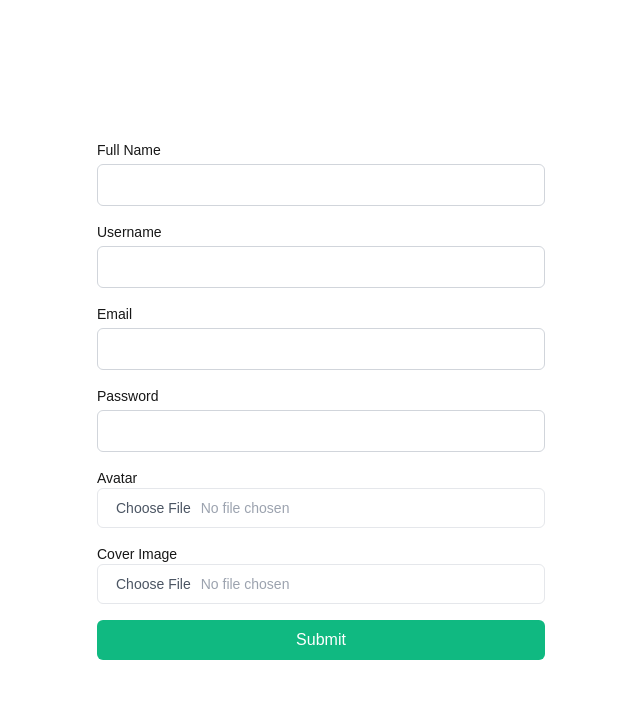
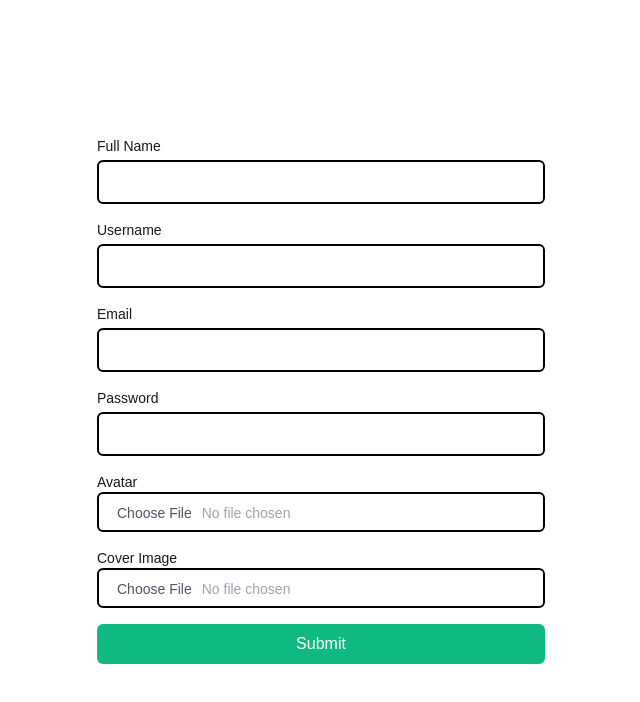
Before and after one commit to yossef-assouline/video-tube, a Next.js app in the folder front-end/vid-tube/: page /register in a window 1280 px wide. Shown: the top 702 px of the page, without its empty margins (319-959 px from the left). Built offline with nearby package versions, Linux system fonts and the light colour scheme; no server answers.

Commit message:
implemented dark mode for login and register

```diff
--- a/front-end/vid-tube/src/app/components/LoginForm.jsx
+++ b/front-end/vid-tube/src/app/components/LoginForm.jsx
@@ -24,7 +24,7 @@ export default function LoginForm() {
 
   return (
     <div className="flex justify-center items-center h-screen flex-col">
-      <h1 className="text-2xl font-bold mb-4">Login</h1>
+      <h1 className="text-2xl font-bold mb-4 dark:text-black">Login</h1>
       <form onSubmit={handleSubmit} className="space-y-4 w-2/3 max-w-md">
         {loginError && (
           <div className="bg-red-50 border-l-4 border-red-500 p-4 mb-4">
@@ -44,27 +44,27 @@ export default function LoginForm() {
         )}
 
         <div>
-          <label htmlFor="email" className="block text-sm font-medium">
+          <label htmlFor="email" className="block text-sm font-medium dark:text-black">
             Email Address
           </label>
           <input
             type="email"
             id="email"
             name="email"
-            className="mt-1 block w-full rounded-md border border-gray-300 px-3 py-2"
+            className="mt-1 block w-full rounded-md border-2 border-black   px-3 py-2 dar dark:bg-gray-700 dark:border-gray-600 dark:text-white"
             required
           />
         </div>
 
         <div>
-          <label htmlFor="password" className="block text-sm font-medium">
+          <label htmlFor="password" className="block text-sm font-medium dark:text-black">
             Password
           </label>
           <input
             type="password"
             id="password"
             name="password"
-            className="mt-1 block w-full rounded-md border border-gray-300 px-3 py-2"
+            className="mt-1 block w-full rounded-md border-2 border-black  px-3 py-2 dark:bg-gray-700 dark:border-gray-600 dark:text-white"
             required
           />
         </div>
@@ -83,7 +83,7 @@ export default function LoginForm() {
           )}
         </button>
       </form>
-      <p className="text-center text-sm mt-2">
+      <p className="text-center text-sm mt-2 dark:text-black">
         Don't have an account?{" "}
         <Link href="/register">
           <span className="text-emerald-500 hover:underline">Sign up</span>
--- a/front-end/vid-tube/src/app/register/page.js
+++ b/front-end/vid-tube/src/app/register/page.js
@@ -13,7 +13,7 @@ export default function Register() {
   const router = useRouter();
 
   return (
-    <div className="flex min-h-screen flex-col items-center justify-center p-24">
+    <div className="flex min-h-screen flex-col dark:bg-white dark:text-black items-center justify-center p-24">
       <form onSubmit={async (e) => {
 
         e.preventDefault();
@@ -36,7 +36,7 @@ export default function Register() {
             type="text"
             id="fullname"
             name="fullname"
-            className="mt-1 block w-full rounded-md border border-gray-300 px-3 py-2 "
+            className="mt-1 block w-full rounded-md border-2 border-black  dark:bg-gray-300 dark:border-gray-600 px-3 py-2 "
             required
           />
         </div>
@@ -49,7 +49,7 @@ export default function Register() {
             type="text"
             id="username"
             name="username"
-            className="mt-1 block w-full rounded-md border border-gray-300 px-3 py-2"
+            className="mt-1 block w-full rounded-md border-2 border-black  dark:bg-gray-300 dark:border-gray-600 px-3 py-2"
             required
           />
         </div>
@@ -62,7 +62,7 @@ export default function Register() {
             type="email"
             id="email"
             name="email"
-            className="mt-1 block w-full rounded-md border border-gray-300 px-3 py-2"
+            className="mt-1 block w-full rounded-md border-2 border-black   dark:bg-gray-300 dark:border-gray-600 px-3 py-2"
             required
           />
         </div>
@@ -75,7 +75,7 @@ export default function Register() {
             type="password"
             id="password"
             name="password"
-            className="mt-1 block w-full rounded-md border border-gray-300 px-3 py-2"
+            className="mt-1 block w-full rounded-md border-2 border-black  dark:bg-gray-300 dark:border-gray-600 px-3 py-2"
             required
           />
         </div>
@@ -90,7 +90,7 @@ export default function Register() {
             accept="image/*"
 
 
-            required className="flex h-10 w-full rounded-md border border-input bg-white px-3 py-2 text-sm text-gray-400 file:border-0 file:bg-transparent file:text-gray-600 file:text-sm file:font-medium"/>
+            required className="flex h-10 w-full rounded-md border-2 border-black  dark:bg-gray-300 dark:border-gray-600 px-3 py-2 text-sm text-gray-400 file:border-0 file:bg-transparent file:text-gray-600 file:text-sm file:font-medium"/>
 
 
 
@@ -105,7 +105,7 @@ export default function Register() {
             name="coverImage"
             accept="image/*"
 
-            required className="flex h-10 w-full rounded-md border border-input bg-white px-3 py-2 text-sm text-gray-400 file:border-0 file:bg-transparent file:text-gray-600 file:text-sm file:font-medium"/>
+            required className="flex h-10 w-full rounded-md border-2 border-black  dark:bg-gray-300 dark:border-gray-600 px-3 py-2 text-sm text-gray-400 file:border-0 file:bg-transparent file:text-gray-600 file:text-sm file:font-medium"/>
 
         </div>
 
--- a/front-end/vid-tube/src/app/store/actionStore.js
+++ b/front-end/vid-tube/src/app/store/actionStore.js
@@ -84,7 +84,9 @@ export const useActionStore = create((set) => ({
   getVideoById: async (videoId) => {
     set({ isLoading: true, error: null });
     try {
-      const response = await axios.get(`${VIDEO_API_URL}/${videoId}`);
+      const response = await api.get(`/api/v1/videos/${videoId}`, {
+        withCredentials: true  // Ensure credentials are sent
+      });
       set({ isLoading: false, error: null, video: response.data.data });
       return response.data.data;
     } catch (error) {
```
Also changed, not shown: 2 other files (tests, documents, lock files or other folders).
